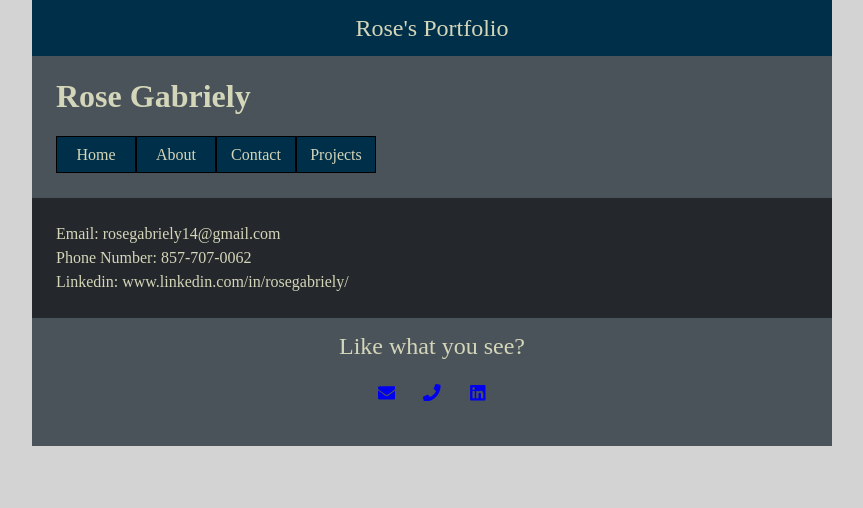
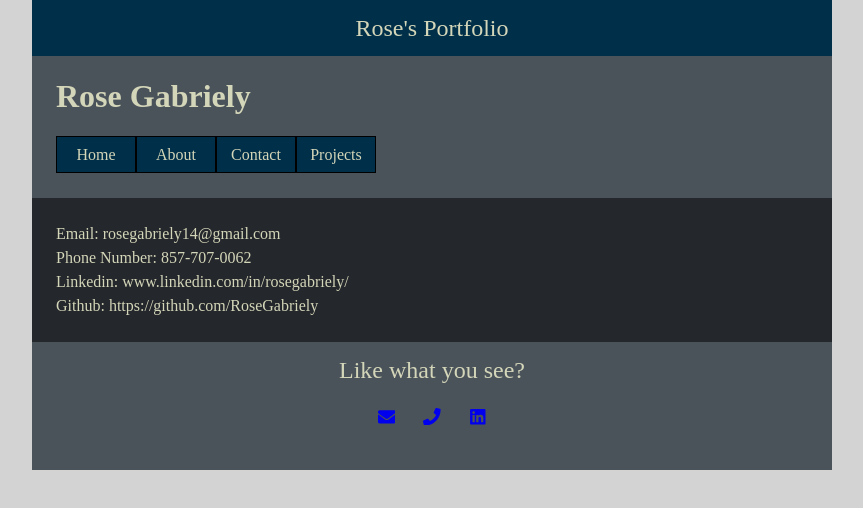
Before and after one commit to RoseGabriely/Portfolio, a React (Create React App) app: page /contact in a window 1280 px wide. Shown: the top 508 px of the page, without its empty margins (208-1071 px from the left). Built offline with nearby package versions, Linux system fonts and the light colour scheme.

Commit message:
Adds github to contact section

```diff
--- a/src/Contact.js
+++ b/src/Contact.js
@@ -8,8 +8,22 @@
       <p>Phone Number: 857-707-0062</p>
       <p>
         Linkedin:{" "}
-        <a href="https://www.linkedin.com/in/rosegabriely/">
+        <a
+          href="https://www.linkedin.com/in/rosegabriely/"
+          target="_blank"
+          rel="noreferrer"
+        >
           www.linkedin.com/in/rosegabriely/
+        </a>
+      </p>
+      <p>
+        Github:{" "}
+        <a
+          href="https://github.com/RoseGabriely"
+          target="_blank"
+          rel="noreferrer"
+        >
+          https://github.com/RoseGabriely
         </a>
       </p>
     </div>
```
